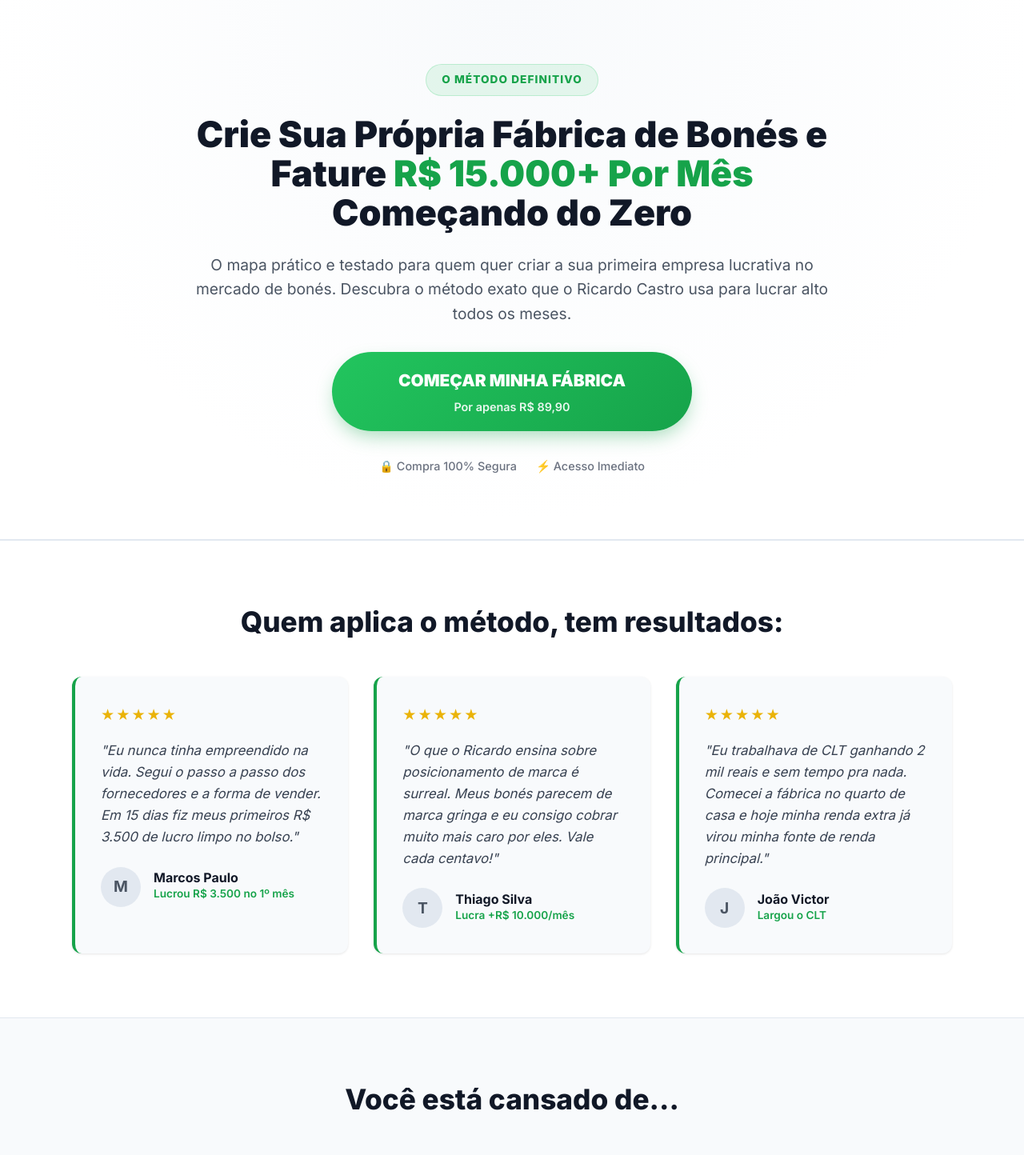
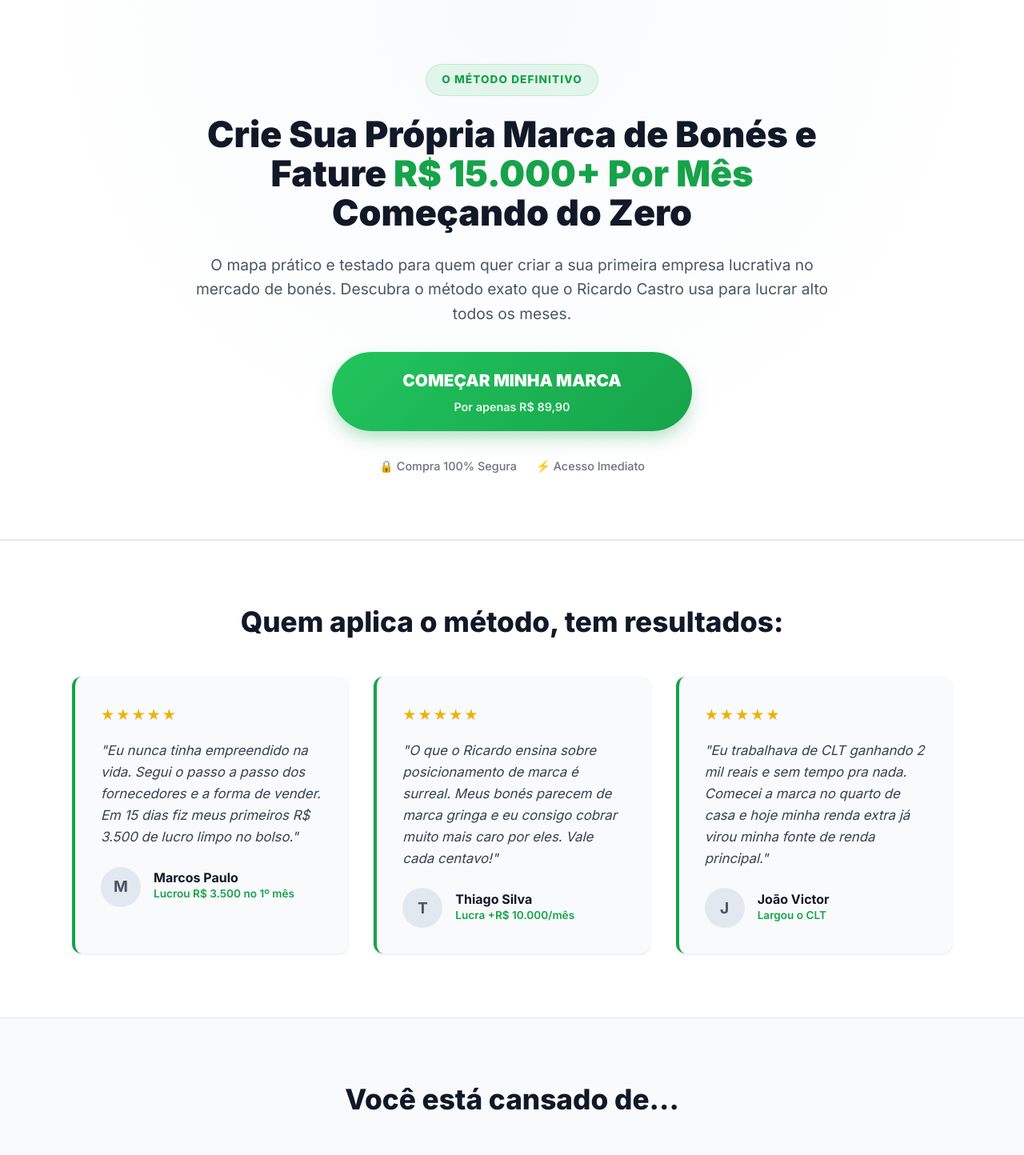
Before and after one commit to marlin-stenio-lima/digital, a Next.js app: page / in a window 1280 px wide. Shown: the top 1444 px of the page at 80% size. Built offline with nearby package versions, Linux system fonts and the light colour scheme; no server answers.

Commit message:
Update root LP headline and CTA to Marca instead of Fabrica

```diff
--- a/src/app/page.tsx
+++ b/src/app/page.tsx
@@ -9,7 +9,7 @@ export default function FabricaDeBonesLP() {
   return (
     <>
       <Head>
-        <title>Fábrica de Bonés | Ricardo Castro</title>
+        <title>Marca de Bonés | Ricardo Castro</title>
         <meta name="description" content="Aprenda a montar sua primeira empresa no ramo de bonés e gere uma renda de mais de 15 mil mensais." />
       </Head>
       <FacebookPixel />
@@ -20,7 +20,7 @@ export default function FabricaDeBonesLP() {
           <div className={styles.heroContent}>
             <div className={styles.badge}>O MÉTODO DEFINITIVO</div>
             <h1 className={styles.headline}>
-              Crie Sua Própria Fábrica de Bonés e Fature <span className={styles.highlight}>R$ 15.000+ Por Mês</span> Começando do Zero
+              Crie Sua Própria Marca de Bonés e Fature <span className={styles.highlight}>R$ 15.000+ Por Mês</span> Começando do Zero
             </h1>
             <p className={styles.subheadline}>
               O mapa prático e testado para quem quer criar a sua primeira empresa lucrativa no mercado de bonés. Descubra o método exato que o Ricardo Castro usa para lucrar alto todos os meses.
@@ -28,7 +28,7 @@ export default function FabricaDeBonesLP() {
 
 
             <Link href="/fabrica-de-bones/checkout" className={styles.ctaButton}>
-              COMEÇAR MINHA FÁBRICA
+              COMEÇAR MINHA MARCA
               <span className={styles.ctaSub}>Por apenas R$ 89,90</span>
             </Link>
 
@@ -75,7 +75,7 @@ export default function FabricaDeBonesLP() {
             <div className={styles.testimonialCard}>
               <div className={styles.stars}>★★★★★</div>
               <p className={styles.testimonialText}>
-                "Eu trabalhava de CLT ganhando 2 mil reais e sem tempo pra nada. Comecei a fábrica no quarto de casa e hoje minha renda extra já virou minha fonte de renda principal."
+                "Eu trabalhava de CLT ganhando 2 mil reais e sem tempo pra nada. Comecei a marca no quarto de casa e hoje minha renda extra já virou minha fonte de renda principal."
               </p>
               <div className={styles.testimonialAuthor}>
                 <div className={styles.authorAvatar}>J</div>
@@ -161,7 +161,7 @@ export default function FabricaDeBonesLP() {
           <div className={styles.finalBox}>
             <div className={styles.urgentBadge}>⏳ ÚLTIMAS VAGAS DISPONÍVEIS</div>
             <h2>Sua chance de lucrar alto!</h2>
-            <p>Garanta agora a <strong>Fábrica de Bonés</strong> e receba todo o método prático para montar sua primeira empresa do zero.</p>
+            <p>Garanta agora a <strong>Marca de Bonés</strong> e receba todo o método prático para montar sua primeira empresa do zero.</p>
 
             <div className={styles.offerItems}>
               <span>✅ Acesso Imediato ao Método</span>
```
